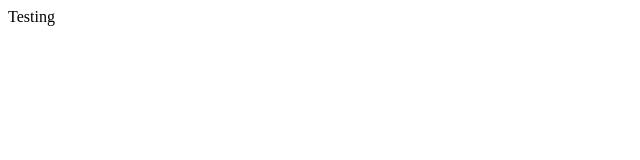
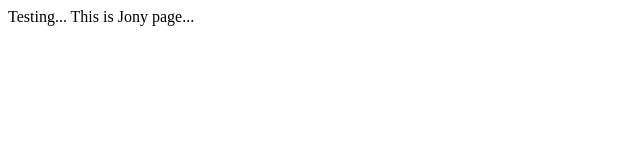
Before and after one commit to JonyChang/HelloWorld, a plain HTML site: page index.html in a window 1280 px wide. Shown: the whole page, without its empty margins (0-640 px from the left). Drawn offline with Linux system fonts and the light colour scheme.

Commit message:
Change le something

```diff
--- a/index.html
+++ b/index.html
@@ -3,6 +3,6 @@
 <title>Testing HTML</title>
 </head>
 <body>
-Testing
+Testing... This is Jony page...
 </body>
 </html>
```
